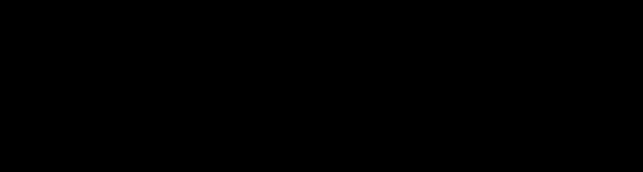
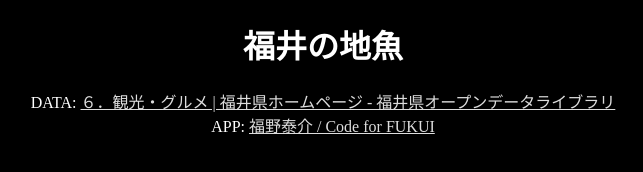
Before and after one commit to code4fukui/fukui-pref, a plain HTML site: page fukuijizakana/index.html in a window 1280 px wide. Shown: the whole page, without its empty margins (317-960 px from the left). Drawn offline with Linux system fonts and the light colour scheme.

Commit message:
add credit

```diff
--- a/fukuijizakana/index.html
+++ b/fukuijizakana/index.html
@@ -1,9 +1,14 @@
 <!DOCTYPE html><html lang="ja"><head><meta charset="utf-8"><meta name="viewport" content="width=device-width">
-<title>福井県の地魚</title>
+<title>福井の地魚</title>
 </head>
 <body>
 
+<h1>福井の地魚</h1>
 <div id="container"></div>
+<div class=credit>
+  DATA: <a href=https://www.pref.fukui.lg.jp/doc/toukei-jouhou/opendata/list_6.html>６．観光・グルメ | 福井県ホームページ - 福井県オープンデータライブラリ</a><br>
+  APP: <a href="https://fukuno.jig.jp/3434">福野泰介 / Code for FUKUI</a>
+</div>
 
 <script type="module">
 import { CBOR } from "https://js.sabae.cc/CBOR.js";
@@ -23,8 +28,12 @@ onload = async () => {
 
 <style>
 body {
+  color: white;
   background-color: black;
   text-align: center;
+}
+a {
+  color: #ddd !important;
 }
 #container {
   flex-flow: row wrap;
```
